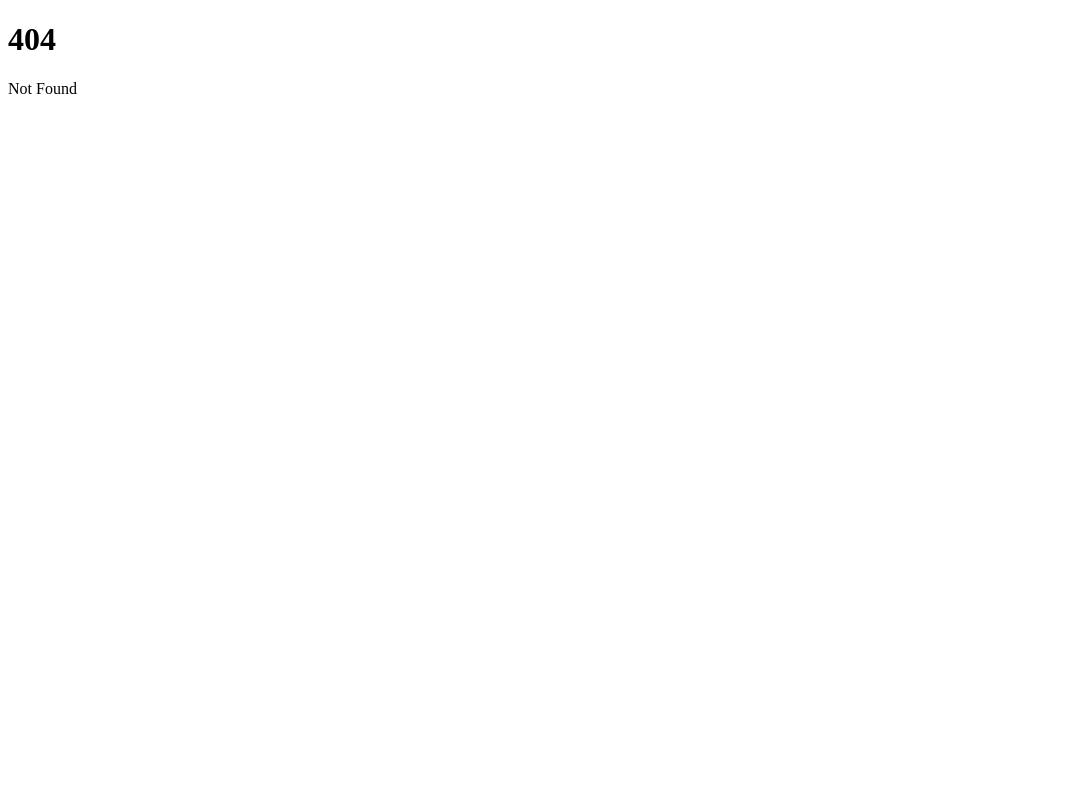
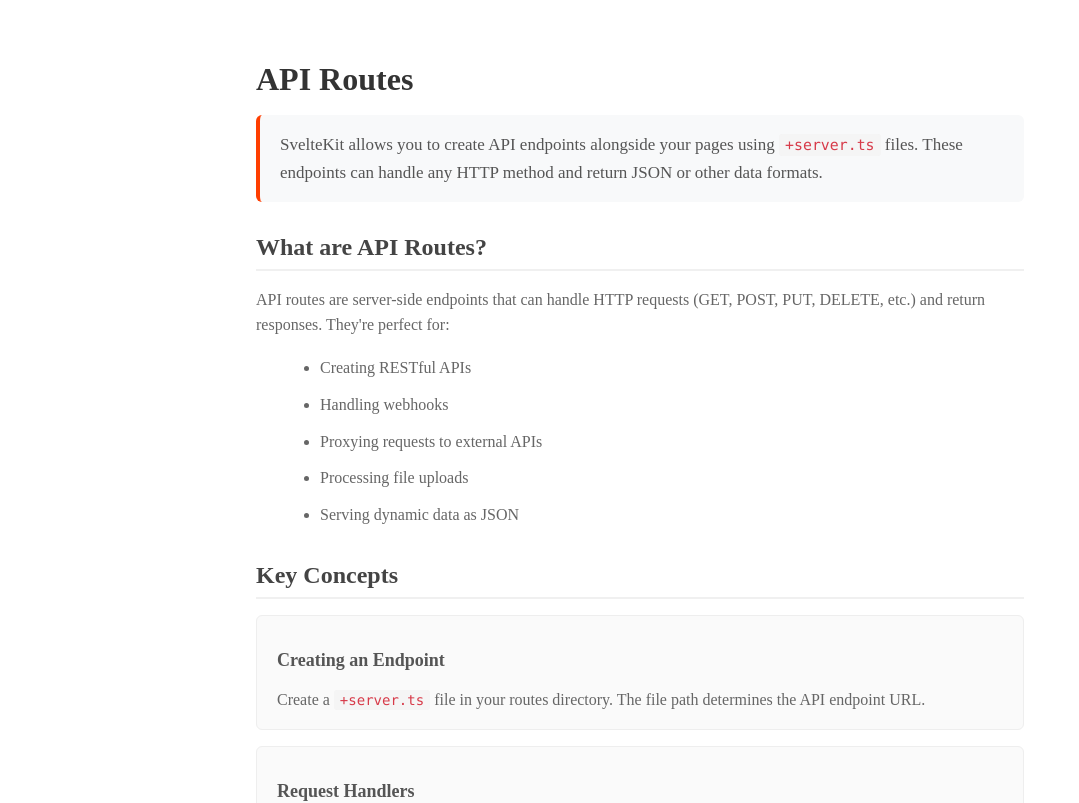
Before and after one commit to RakibRahman/Svelte, a SvelteKit app: page /api-routes in a window 1280 px wide. Before the commit this address had no page. Shown: the top 803 px of the page, without its empty margins (0-1079 px from the left). Built offline with nearby package versions, Linux system fonts and the light colour scheme.

Commit message:
form actions ssr

```diff
--- /dev/null
+++ b/src/routes/api-routes/+page.svelte
@@ -0,0 +1,295 @@
+<script lang="ts">
+</script>
+
+<div class="container">
+    <h1>API Routes</h1>
+
+    <p class="intro">
+        SvelteKit allows you to create API endpoints alongside your pages using
+        <code>+server.ts</code> files. These endpoints can handle any HTTP method
+        and return JSON or other data formats.
+    </p>
+
+    <section>
+        <h2>What are API Routes?</h2>
+        <p>
+            API routes are server-side endpoints that can handle HTTP requests
+            (GET, POST, PUT, DELETE, etc.) and return responses. They're perfect for:
+        </p>
+        <ul>
+            <li>Creating RESTful APIs</li>
+            <li>Handling webhooks</li>
+            <li>Proxying requests to external APIs</li>
+            <li>Processing file uploads</li>
+            <li>Serving dynamic data as JSON</li>
+        </ul>
+    </section>
+
+    <section>
+        <h2>Key Concepts</h2>
+
+        <div class="concept">
+            <h3>Creating an Endpoint</h3>
+            <p>
+                Create a <code>+server.ts</code> file in your routes directory.
+                The file path determines the API endpoint URL.
+            </p>
+        </div>
+
+        <div class="concept">
+            <h3>Request Handlers</h3>
+            <p>
+                Export functions named after HTTP methods: <code>GET</code>,
+                <code>POST</code>, <code>PUT</code>, <code>DELETE</code>,
+                <code>PATCH</code>.
+            </p>
+        </div>
+
+        <div class="concept">
+            <h3>Request Context</h3>
+            <p>
+                Each handler receives a <code>RequestEvent</code> object with:
+                <code>request</code>, <code>params</code>, <code>url</code>,
+                <code>cookies</code>, <code>locals</code>, and more.
+            </p>
+        </div>
+
+        <div class="concept">
+            <h3>Returning Responses</h3>
+            <p>
+                Return a <code>Response</code> object or use the
+                <code>json()</code> helper to automatically serialize data.
+            </p>
+        </div>
+    </section>
+
+    <section>
+        <h2>Common Patterns</h2>
+
+        <div class="pattern">
+            <h3>JSON API</h3>
+            <p>Return JSON data for consumption by frontend or external clients.</p>
+        </div>
+
+        <div class="pattern">
+            <h3>Dynamic Routes</h3>
+            <p>Use <code>[param]</code> syntax to create parameterized endpoints like <code>/api/users/[id]</code>.</p>
+        </div>
+
+        <div class="pattern">
+            <h3>Request Body Parsing</h3>
+            <p>Parse JSON or FormData from the request body using <code>request.json()</code> or <code>request.formData()</code>.</p>
+        </div>
+
+        <div class="pattern">
+            <h3>Error Handling</h3>
+            <p>Return appropriate HTTP status codes (400, 404, 500) with error messages.</p>
+        </div>
+
+        <div class="pattern">
+            <h3>CORS Headers</h3>
+            <p>Add CORS headers to allow cross-origin requests from external domains.</p>
+        </div>
+
+        <div class="pattern">
+            <h3>Authentication</h3>
+            <p>Check authentication tokens or cookies before processing requests.</p>
+        </div>
+    </section>
+
+    <section>
+        <h2>Use Cases</h2>
+        <div class="use-cases">
+            <div class="use-case">
+                <h4>RESTful CRUD Operations</h4>
+                <p>Create full CRUD APIs for your data models</p>
+            </div>
+            <div class="use-case">
+                <h4>Third-party Integrations</h4>
+                <p>Proxy requests to external APIs while hiding API keys</p>
+            </div>
+            <div class="use-case">
+                <h4>Webhooks</h4>
+                <p>Receive and process webhooks from services like Stripe, GitHub, etc.</p>
+            </div>
+            <div class="use-case">
+                <h4>File Uploads</h4>
+                <p>Handle multipart form data and file processing</p>
+            </div>
+            <div class="use-case">
+                <h4>Server-side Data Processing</h4>
+                <p>Perform heavy computations or data transformations on the server</p>
+            </div>
+            <div class="use-case">
+                <h4>Dynamic Content Generation</h4>
+                <p>Generate RSS feeds, sitemaps, or other dynamic content</p>
+            </div>
+        </div>
+    </section>
+
+    <section>
+        <h2>Response Types</h2>
+        <ul>
+            <li><strong>JSON:</strong> Use <code>json()</code> helper for structured data</li>
+            <li><strong>Text:</strong> Return plain text responses</li>
+            <li><strong>HTML:</strong> Generate and return HTML content</li>
+            <li><strong>Binary:</strong> Serve files, images, or other binary data</li>
+            <li><strong>Streaming:</strong> Stream large responses or real-time data</li>
+        </ul>
+    </section>
+
+    <section>
+        <h2>Best Practices</h2>
+        <ul>
+            <li>Use TypeScript types for request/response validation</li>
+            <li>Return appropriate HTTP status codes</li>
+            <li>Handle errors gracefully with try-catch blocks</li>
+            <li>Validate and sanitize user input</li>
+            <li>Use environment variables for sensitive configuration</li>
+            <li>Implement rate limiting for public endpoints</li>
+            <li>Add proper authentication and authorization</li>
+            <li>Document your API endpoints</li>
+        </ul>
+    </section>
+</div>
+
+<style>
+    .container {
+        max-width: 48rem;
+        margin: 0 auto;
+        padding: 2rem 1rem;
+    }
+
+    h1 {
+        color: #333;
+        font-size: 2rem;
+        margin-bottom: 1rem;
+    }
+
+    h2 {
+        color: #444;
+        font-size: 1.5rem;
+        margin-top: 2rem;
+        margin-bottom: 1rem;
+        padding-bottom: 0.5rem;
+        border-bottom: 2px solid #f0f0f0;
+    }
+
+    h3 {
+        color: #555;
+        font-size: 1.125rem;
+        margin-bottom: 0.5rem;
+    }
+
+    h4 {
+        color: #666;
+        font-size: 1rem;
+        margin-bottom: 0.25rem;
+    }
+
+    .intro {
+        font-size: 1.0625rem;
+        line-height: 1.6;
+        color: #555;
+        background-color: #f8f9fa;
+        padding: 1rem 1.25rem;
+        border-radius: 6px;
+        border-left: 4px solid #ff3e00;
+        margin-bottom: 2rem;
+    }
+
+    section {
+        margin-bottom: 2rem;
+    }
+
+    p {
+        line-height: 1.6;
+        color: #666;
+        margin-bottom: 1rem;
+    }
+
+    ul {
+        margin-left: 1.5rem;
+        margin-bottom: 1rem;
+    }
+
+    li {
+        line-height: 1.8;
+        color: #666;
+        margin-bottom: 0.5rem;
+    }
+
+    code {
+        background-color: #f5f5f5;
+        padding: 0.125rem 0.375rem;
+        border-radius: 3px;
+        font-family: "Consolas", "Monaco", monospace;
+        font-size: 0.875em;
+        color: #d73a49;
+    }
+
+    .concept {
+        background-color: #fafafa;
+        border: 1px solid #eee;
+        border-radius: 6px;
+        padding: 1rem 1.25rem;
+        margin-bottom: 1rem;
+    }
+
+    .concept p {
+        margin-bottom: 0;
+    }
+
+    .pattern {
+        padding: 0.875rem 0;
+        border-bottom: 1px solid #f0f0f0;
+    }
+
+    .pattern:last-child {
+        border-bottom: none;
+    }
+
+    .pattern h3 {
+        margin-bottom: 0.25rem;
+    }
+
+    .pattern p {
+        margin-bottom: 0;
+        font-size: 0.9375rem;
+    }
+
+    .use-cases {
+        display: grid;
+        grid-template-columns: repeat(auto-fit, minmax(280px, 1fr));
+        gap: 1rem;
+        margin-top: 1rem;
+    }
+
+    .use-case {
+        background-color: #fafafa;
+        border: 1px solid #eee;
+        border-radius: 6px;
+        padding: 1rem;
+        transition: all 0.2s;
+    }
+
+    .use-case:hover {
+        border-color: #ff3e00;
+        box-shadow: 0 2px 8px rgba(255, 62, 0, 0.1);
+    }
+
+    .use-case h4 {
+        color: #333;
+        margin-bottom: 0.5rem;
+    }
+
+    .use-case p {
+        margin-bottom: 0;
+        font-size: 0.875rem;
+    }
+
+    strong {
+        color: #333;
+        font-weight: 600;
+    }
+</style>
--- a/src/routes/form-actions/+page.svelte
+++ b/src/routes/form-actions/+page.svelte
@@ -1,20 +1,22 @@
 <script lang="ts">
     import { enhance } from "$app/forms";
     import { fly, slide } from "svelte/transition";
-    let { data, form } = $props();
-    console.log({ data });
+    import type { ActionData, PageData } from "./$types";
+
+    let { data, form }: { data: PageData; form: ActionData } = $props();
 </script>
 
-<div class="centered">
-    <h1>todos</h1>
+<div class="container">
+    <h1>Todos</h1>
     {#if form?.error}
         <p class="error">{form.error}</p>
     {/if}
     <form method="POST" action="?/create" use:enhance>
         <input
+            type="text"
             name="title"
             placeholder="Add a new todo..."
-            value={form?.description ?? ""}
+            value={form?.title ?? ""}
             autocomplete="off"
             required
         />
@@ -39,63 +41,69 @@
 </div>
 
 <style>
-    .centered {
-        max-width: 30em;
-        margin: 2rem auto;
-        padding: 2rem;
+    .container {
+        max-width: 36rem;
+        margin: 0 auto;
+        padding: 2rem 1rem;
     }
 
     h1 {
         color: #333;
-        font-size: 2.5rem;
+        font-size: 2rem;
         margin-bottom: 1.5rem;
-        text-align: center;
     }
 
     .error {
-        color: #ff3e00;
-        background-color: #ffe8e6;
-        padding: 0.75rem;
-        border-radius: 4px;
+        color: #d32f2f;
+        background-color: #ffebee;
+        padding: 0.75rem 1rem;
+        border-radius: 6px;
+        border-left: 4px solid #d32f2f;
         margin-bottom: 1rem;
-        font-size: 0.9rem;
+        font-size: 0.875rem;
     }
 
     form {
         display: flex;
-        gap: 0.5rem;
-        margin-bottom: 1.5rem;
+        gap: 0.75rem;
+        margin-bottom: 2rem;
     }
 
     input[type="text"],
     input:not([type]) {
         flex: 1;
-        padding: 0.75rem;
-        border: 2px solid #e0e0e0;
+        padding: 0.625rem 0.875rem;
+        border: 1px solid #ddd;
         border-radius: 6px;
         font-size: 1rem;
-        transition: border-color 0.2s;
+        transition: all 0.2s;
     }
 
     input[type="text"]:focus,
     input:not([type]):focus {
         outline: none;
         border-color: #ff3e00;
+        box-shadow: 0 0 0 3px rgba(255, 62, 0, 0.1);
     }
 
     button[type="submit"]:not([aria-label]) {
-        padding: 0.75rem 1.5rem;
+        padding: 0.625rem 1.25rem;
         background-color: #ff3e00;
         color: white;
         border: none;
         border-radius: 6px;
-        font-weight: 600;
+        font-weight: 500;
         cursor: pointer;
-        transition: background-color 0.2s;
+        transition: all 0.2s;
     }
 
     button[type="submit"]:not([aria-label]):hover {
-        background-color: #ff5722;
+        background-color: #e63900;
+        transform: translateY(-1px);
+    }
+
+    button[type="submit"]:not([aria-label]):active {
+        transform: translateY(0);
     }
 
     .todos {
@@ -112,21 +120,23 @@
         display: flex;
         align-items: center;
         gap: 0.75rem;
-        padding: 0.75rem;
-        background-color: #f9f9f9;
+        padding: 0.875rem 1rem;
+        background-color: #f8f8f8;
+        border: 1px solid #eee;
         border-radius: 6px;
         margin-bottom: 0;
-        transition: background-color 0.2s;
+        transition: all 0.2s;
     }
 
     li form:hover {
         background-color: #f0f0f0;
+        border-color: #ddd;
     }
 
     span {
         flex: 1;
         color: #333;
-        font-size: 1rem;
+        font-size: 0.9375rem;
     }
 
     button[aria-label] {
```
Also changed, not shown: src/lib/server/db.ts (+21 -22 lines), src/routes/form-actions/+page.server.ts (+26 -25 lines), 1 other file (tests, documents, lock files or other folders).
